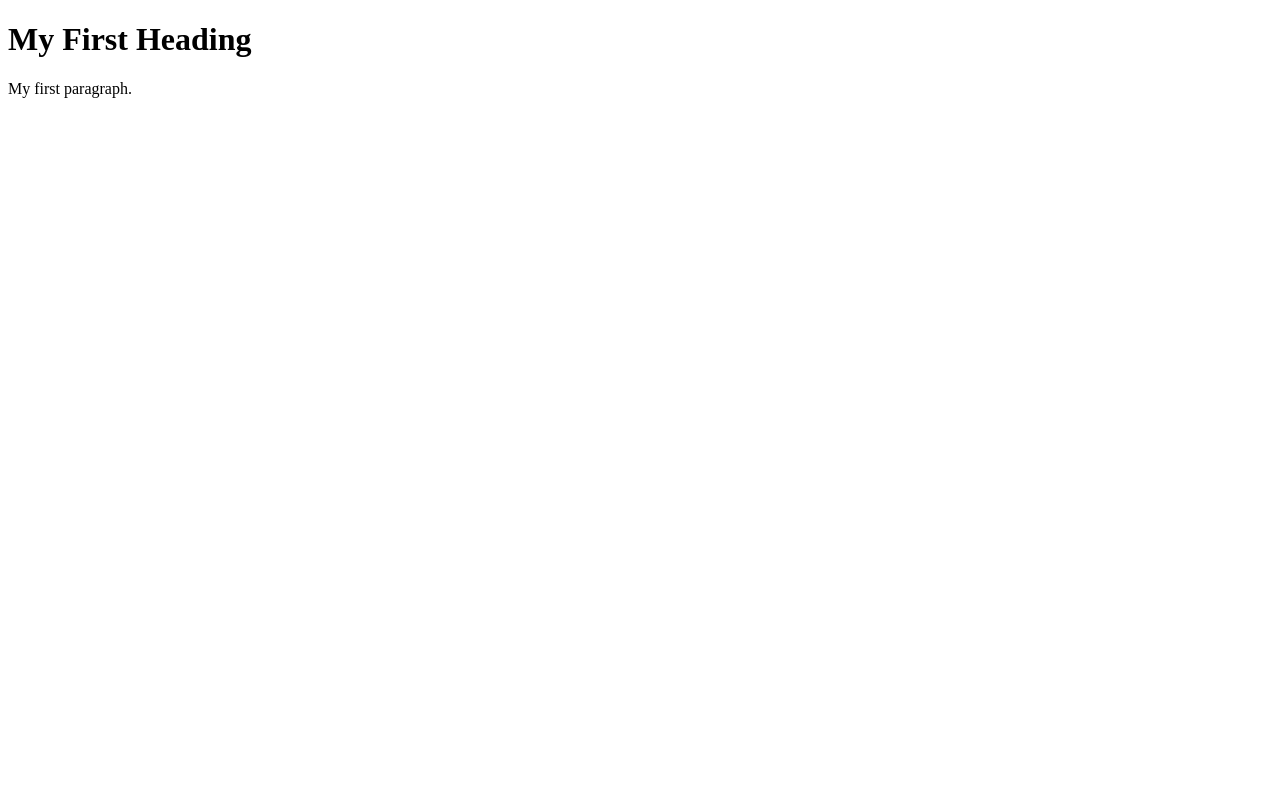
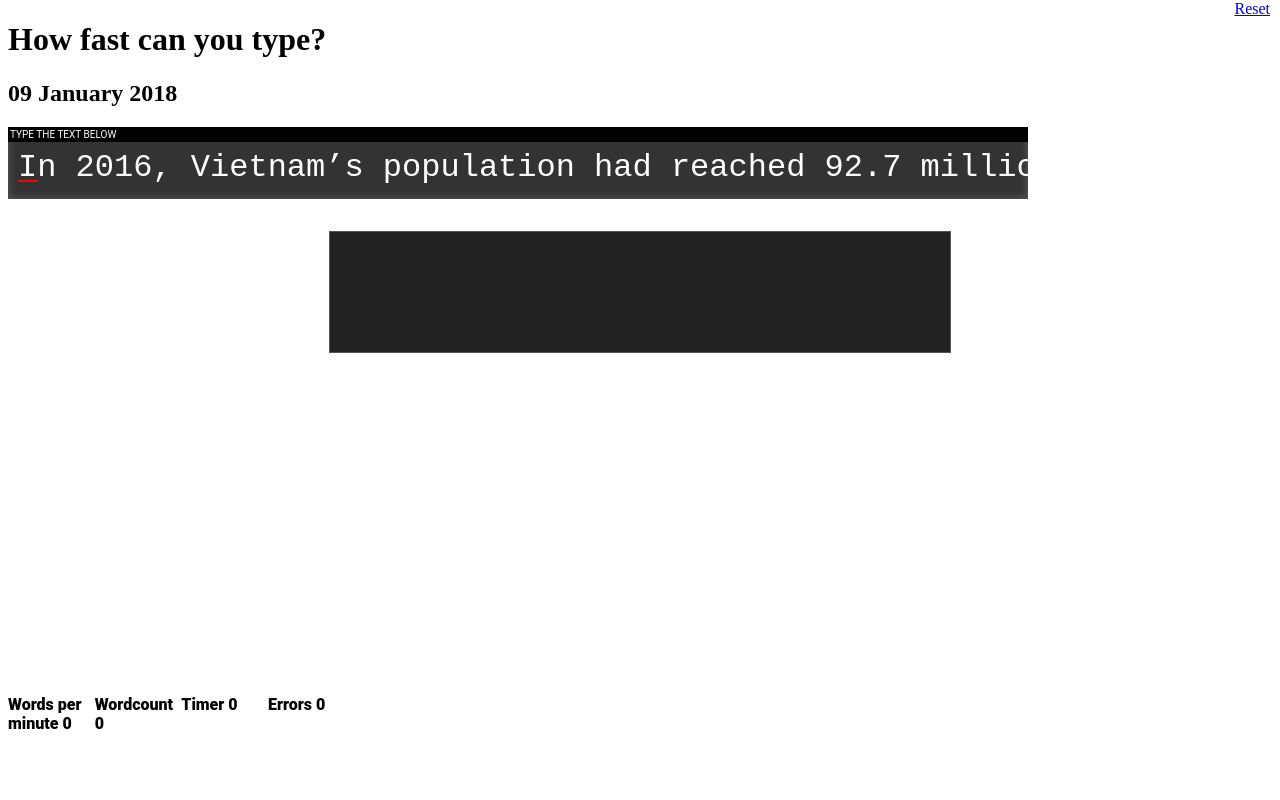
Before and after one commit to limxinli/FOSSASIA2018, a plain HTML site: page Vietnam.html in a window 1280 px wide. Drawn offline with nearby package versions, Linux system fonts and the light colour scheme.

Commit message:
heyyyy vietnam -A

```diff
--- a/Vietnam.html
+++ b/Vietnam.html
@@ -1,13 +1,31 @@
 <!--Coded by: Pei Ying, Angelica, Xin Li, Aisyah-->
 <!DOCTYPE html>
 <html>
+
 <head>
+	<link href='TypingGameCSS.css' rel='stylesheet' type='text/css'/>
+	<script type="text/javascript" src="http://ajax.googleapis.com/ajax/libs/jquery/1.7.1/jquery.min.js"></script>
  	<title>Word Typing Game: Vietnam</title>
 </head>
+
 <body>
-
-	<h1>My First Heading</h1>
-	<p>My first paragraph.</p>
-
+<h1 id="output"></h1>
+<h2>09 January 2018</h2>
+<div class="target mono" id="target"></div>
+<div id="your-attempt" class="mono your-attempt" placeholder="Your text will appear here"></div>
+<div class="results">
+  <ul class="stats">
+    <li>Words per minute <span id="wpm">0</span></li>
+    <li>Wordcount <span id="wordcount">0</span></li>
+    <li>Timer <span id="timer">0</span></li>
+    <li>Errors <span id="errors">0</span></li>
+  </ul>
+</div>
+<hr style="clear:both;" />
+<div>
+<textarea name="" id="input_text" cols="50" rows="50">In 2016, Vietnam’s population had reached 92.7 million people, which means that although significant improvements in the provision of water supply, sanitation, and hygiene services to the population have been made, substantial numbers of people still lack access to basic services. For example, in 2015, 8.2 million people still lacked access to ‘basic’ access to a water supply that does not involve more than a 30 minute return journey to access clean water and 20.3 million people lacked access ‘basic’ access to sanitation services, which enable separation from fecal waste.</textarea>
+</div>
+<a href="#" id="reset">Reset</a>
+<script src="TypingGameJS.js"></script>
 </body>
 </html>
```
